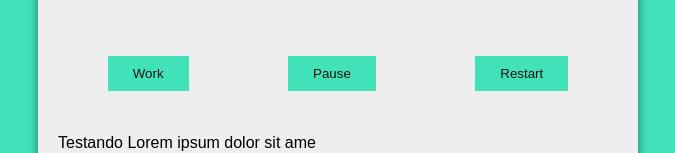
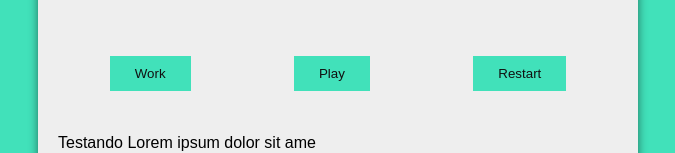
Before and after one commit to gabrielssconceicao/PomodoroApp, a Vue app: page / in a window 1280 px wide. Shown: the part 214-367 px from the top of the page, without its empty margins (302-977 px from the left). Built offline with nearby package versions, Linux system fonts and the light colour scheme.

Commit message:
adding function to pause button

```diff
--- a/src/hooks/use-interval.ts
+++ b/src/hooks/use-interval.ts
@@ -1,10 +1,10 @@
 // useInterval.ts
-import { ref, onBeforeUnmount } from 'vue';
+import { ref } from 'vue';
 
 export function useInterval<C extends () => void>(
   callback: C,
   delay: number | null,
-): void {
+): { setupInterval: () => void; cleanInterval: () => void } {
   const savedCallback = ref<C>(callback);
 
   // Configura o intervalo
@@ -20,10 +20,9 @@ export function useInterval<C extends () => void>(
     }
   };
 
-  setupInterval();
-
   // Limpa o intervalo ao desmontar o componente
-  onBeforeUnmount(() => {
+  const cleanInterval = () => {
     clearInterval(intervalId.value!);
-  });
+  };
+  return { setupInterval, cleanInterval };
 }
--- a/src/views/PomodoroView.vue
+++ b/src/views/PomodoroView.vue
@@ -1,5 +1,5 @@
 <script setup lang="ts">
-import { onMounted, onBeforeUnmount, computed } from 'vue';
+import { onBeforeUnmount, computed } from 'vue';
 import TimerComponent from '@/components/TimerComponent.vue';
 import ButtonComponent from '@/components/ButtonComponent.vue';
 import { useInterval } from '@/hooks/use-interval';
@@ -23,6 +23,7 @@ const props = defineProps({
     required: true,
   },
 });
+
 const mainTime = ref(props.mainTime);
 const setMainTime = () => mainTime.value -= 1;
 
@@ -33,14 +34,21 @@ const startWork = () => {
   timeCounting.value = true;
   working.value = true;
 }
-watch(timeCounting, (newVal) => {
-  if (newVal) {
-    useInterval(setMainTime, 1000)
+const startPause = () => {
+  timeCounting.value = !timeCounting.value;
+}
+const pausedText = computed(() => timeCounting.value ? 'Pause' : 'Play')
+const { cleanInterval, setupInterval } = useInterval(setMainTime, 1000)
+
+watch(timeCounting, (newValue: boolean) => {
+  if (newValue) {
+    setupInterval();
+    return
   }
-
+  cleanInterval();
 })
 
-watch(working, (newValue) => {
+watch(working, (newValue: boolean) => {
   const body = document.querySelector('body') as HTMLBodyElement;
   if (newValue) {
     body.classList.add('working');
@@ -50,7 +58,9 @@ watch(working, (newValue) => {
 
 })
 
-
+onBeforeUnmount(() => {
+  cleanInterval()
+})
 </script>
 
 <template>
@@ -59,7 +69,7 @@ watch(working, (newValue) => {
     <TimerComponent :main-time="mainTime" />
     <div class="controls">
       <ButtonComponent :text="'Work'" :on-click="startWork" />
-      <ButtonComponent :text="'Pause'" :on-click="() => { }" />
+      <ButtonComponent :text="pausedText" :on-click="startPause" />
       <ButtonComponent :text="'Restart'" :on-click="() => { }" />
     </div>
 
```
